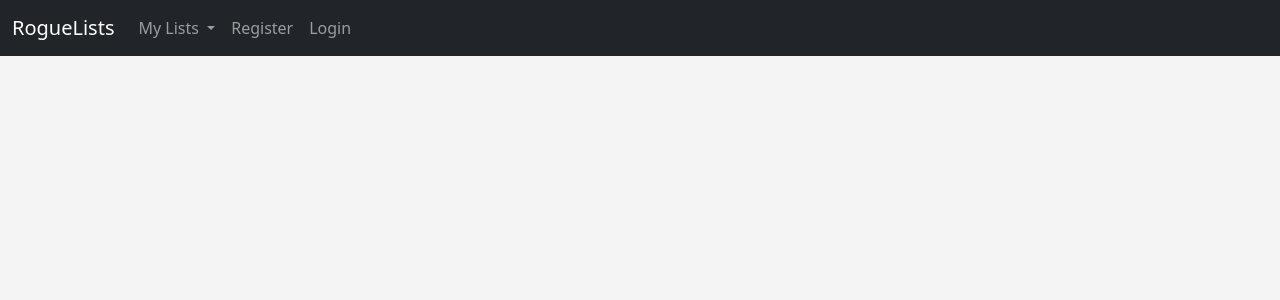
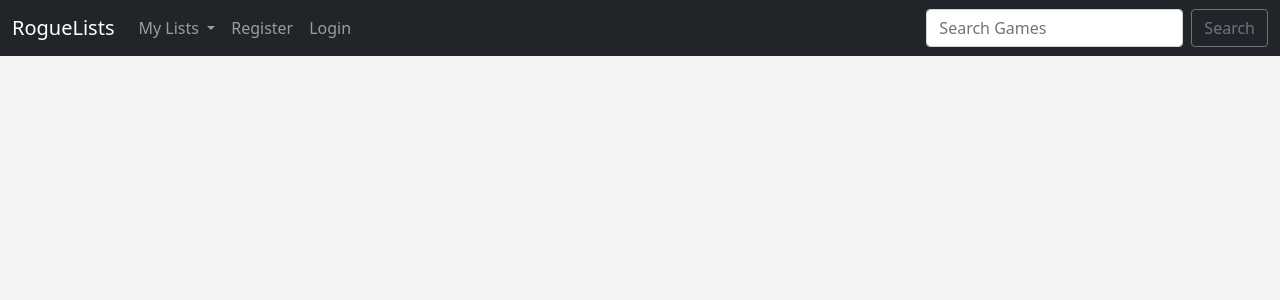
Before and after one commit to k-bru/RogueLists, a Django app: page / in a window 1280 px wide. Shown: the top 300 px of the page. Run offline with Django 4.2, Linux system fonts and the light colour scheme.

Commit message:
added search function/page, changed price logic

```diff
--- a/capvenv/roguelists/rogueapp/templates/rogueapp/base.html
+++ b/capvenv/roguelists/rogueapp/templates/rogueapp/base.html
@@ -18,7 +18,7 @@
     <br/>
     <div class="container">
       {% if user.is_authenticated %}
-      <h1 class="text-dark">Welcome, {{ user }}</h1>
+      <h2 class="text-dark">Welcome, {{ user }}</h2>
       {% endif %}
       {% if messages %}
         {% for message in messages %}
--- a/capvenv/roguelists/rogueapp/templates/rogueapp/navbar.html
+++ b/capvenv/roguelists/rogueapp/templates/rogueapp/navbar.html
@@ -1,6 +1,6 @@
 <nav class="navbar navbar-expand-lg navbar-dark bg-dark">
   <div class="container-fluid">
-    <a class="navbar-brand" href="">RogueLists</a>
+    <a class="navbar-brand" href="{% url 'home' %}">RogueLists</a>
     <button class="navbar-toggler" type="button" data-bs-toggle="collapse" data-bs-target="#navbarSupportedContent" aria-controls="navbarSupportedContent" aria-expanded="false" aria-label="Toggle navigation">
       <span class="navbar-toggler-icon"></span>
     </button>
@@ -35,6 +35,12 @@
       {% endif %}
 
     </ul>
+
+    <form class="d-flex" method="POST" action="{% url 'search' %}">
+      {% csrf_token %}
+      <input type="search" class="form-control me-2" placeholder="Search Games" aria-label="Search" name="searched">
+      <button class="btn btn-outline-secondary" type="submit">Search</button>
+    </form>
     </div>
   </div>
 </nav>
--- a/capvenv/roguelists/rogueapp/urls.py
+++ b/capvenv/roguelists/rogueapp/urls.py
@@ -8,7 +8,8 @@ urlpatterns = [
   path('', views.home, name='home'),
   path('login_user', views.login_user, name="login"),
   path('logout_user', views.logout_user, name="logout"),
-  path('register_user', views.register_user, name="register_user")
+  path('register_user', views.register_user, name="register_user"),
+  path('search', views.search, name="search")
 ]
 
 if DEBUG:
--- a/capvenv/roguelists/rogueapp/views.py
+++ b/capvenv/roguelists/rogueapp/views.py
@@ -5,6 +5,7 @@ from django.contrib.auth.forms import UserCreationForm
 from django.contrib.auth import login, logout, authenticate
 from django.contrib import messages
 from .forms import RegisterUserForm
+import datetime
 
 # Create your views here.
 def home(request):
@@ -43,3 +44,14 @@ def register_user(request):
   else:
     form = RegisterUserForm()
   return render(request, 'authenticate/register_user.html', {'form':form})
+
+def search(request):
+  if request.method == "POST":
+    today = datetime.date.today()
+    searched = request.POST['searched']
+    games = Game.objects.filter(game_title__contains=searched)
+    return render(request, 'rogueapp/search.html', {'searched':searched,
+     'games':games,
+     'today':today})
+  else:
+    return render(request, 'rogueapp/search.html', {})
```
Also changed, not shown: capvenv/roguelists/rogueapp/templates/rogueapp/search.html (added, +43 -0 lines), capvenv/roguelists/db.sqlite3.
